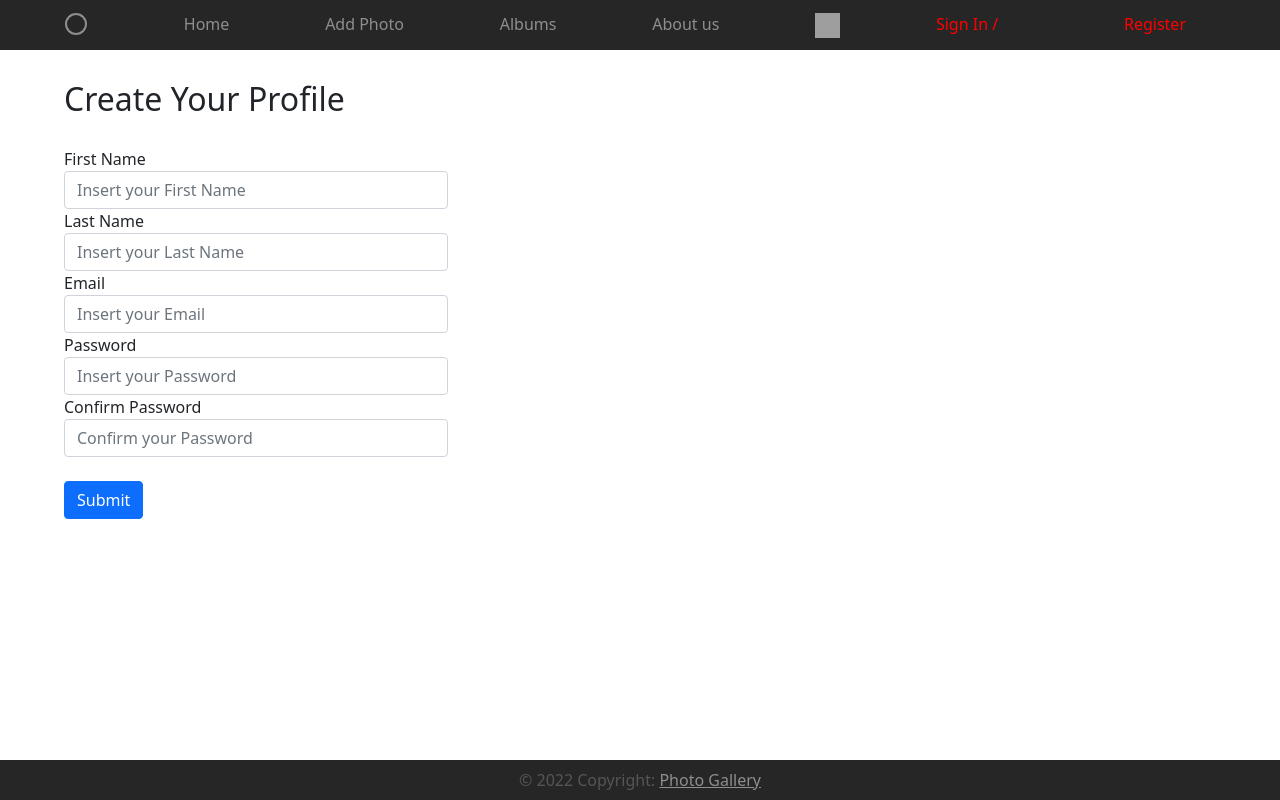
After one commit to IhorMok/Photos_Gallery, a Django app: page /register/ in a window 1280 px wide. The commit adds this page. Run offline with Django 4.2, Linux system fonts and the light colour scheme; some libraries are stand-ins or nearby versions; grey boxes are pictures that could not be loaded.

Commit message:
Create Register Page, add template, controller, url

```diff
--- a/photos_gallery/gallery/static/css/style.css
+++ b/photos_gallery/gallery/static/css/style.css
@@ -68,6 +68,13 @@ bd-placeholder-img {
         }
       }
 
+div .row {
+    padding-top: 30px;
+}
+div .form-horizontal {
+    padding-top: 20px;
+}
+
 /*
  * Dummy devices (replace them with your own or something else entirely!)
  *//*
--- a/photos_gallery/gallery/templates/gallery/base.html
+++ b/photos_gallery/gallery/templates/gallery/base.html
@@ -40,7 +40,7 @@
             <img class="logo_" src="https://www.w3schools.com/images/w3schools_green.jpg" title="IMAGE_TEST_NAME">
         </a>
         <a class="own" href="#">Sign In / </a>
-        <a class="own" href="">Register</a>
+        <a class="own" href="/register">Register</a>
     </nav>
 </header>
 <body>
--- /dev/null
+++ b/photos_gallery/gallery/templates/gallery/register_page.html
@@ -0,0 +1,63 @@
+{% extends "gallery/base.html" %}
+
+{% block content %}
+<div class="container">
+    <div class="row">
+        <h2>Create Your Profile</h2>
+        <form class="form-horizontal">
+            <!-- Text input-->
+            <div class="form-group">
+                <label class="control-label col-sm-2" for="textinput">First Name</label>
+                <div class="col-md-4">
+                    <input id="textinput" name="textinput" placeholder="Insert your First Name"
+                           class="form-control input-md" required="" type="text">
+                    <span class="help-block"> </span>
+                </div>
+            </div>
+            <!-- Text input-->
+            <div class="form-group">
+                <label class="col-md-4 control-label" for="textinput">Last Name</label>
+                <div class="col-md-4">
+                    <input id="textinput" name="textinput" placeholder="Insert your Last Name"
+                           class="form-control input-md" required="" type="text">
+                    <span class="help-block"> </span>
+                </div>
+            </div>
+            <!-- Text input-->
+            <div class="form-group">
+                <label class="col-md-4 control-label" for="textinput">Email</label>
+                <div class="col-md-4">
+                    <input id="textinput" name="textinput" placeholder="Insert your Email"
+                           class="form-control input-md" required="" type="email">
+                    <span class="help-block"> </span>
+                </div>
+            </div>
+            <!-- Text input-->
+            <div class="form-group">
+                <label class="col-md-4 control-label" for="textinput">Password</label>
+                <div class="col-md-4">
+                    <input id="textinput" name="textinput" placeholder="Insert your Password"
+                           class="form-control input-md" required="" type="password">
+                    <span class="help-block"> </span>
+                </div>
+            </div>
+            <!-- Text input-->
+            <div class="form-group">
+                <label class="col-md-4 control-label" for="textinput">Confirm Password</label>
+                <div class="col-md-4">
+                    <input id="textinput" name="textinput" placeholder="Confirm your Password"
+                           class="form-control input-md" required="" type="password">
+                    <span class="help-block"> </span>
+                </div>
+            </div>
+            <!-- Button -->
+            <div class="form-group">
+                <label class="col-md-4 control-label" for="singlebutton"> </label>
+                <div class="col-md-4">
+                    <button id="singlebutton" name="singlebutton" class="btn btn-primary">Submit</button>
+                </div>
+            </div>
+        </form>
+    </div>
+</div>
+{% endblock content %}
--- a/photos_gallery/gallery/urls.py
+++ b/photos_gallery/gallery/urls.py
@@ -4,4 +4,5 @@ from . import views
 urlpatterns = [
     path('', views.index_page, name='index'),
     path('about/', views.about, name='about'),
+    path('register/', views.register_page, name='register'),
 ]
--- a/photos_gallery/gallery/views.py
+++ b/photos_gallery/gallery/views.py
@@ -7,3 +7,7 @@ def index_page(request):
 
 def about(request):
     return render(request, 'gallery/about.html')
+
+
+def register_page(request):
+    return render(request, 'gallery/register_page.html')
```
